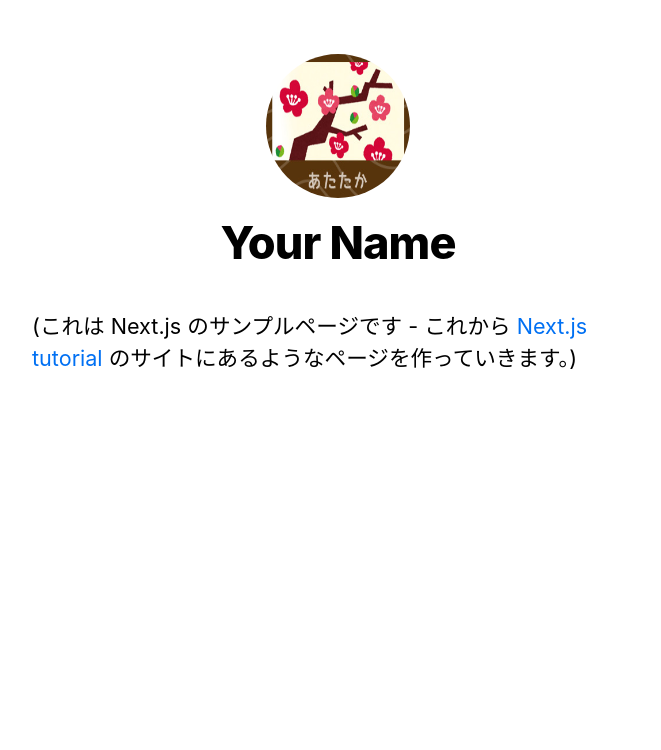
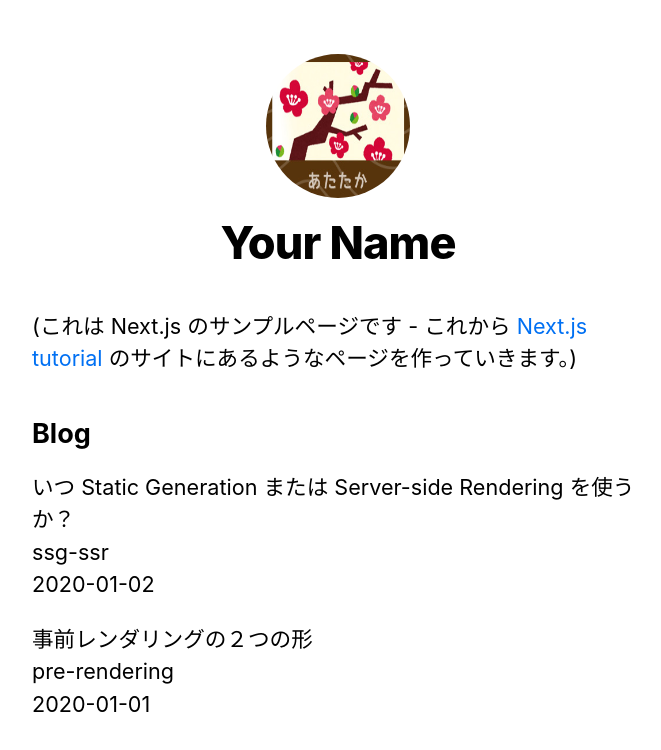
Before and after one commit to hykwshuhei/nextjs-blog, a Next.js app: page / in a window 1280 px wide. Shown: the top 750 px of the page, without its empty margins (302-963 px from the left). Built offline with nearby package versions, Linux system fonts and the light colour scheme.

Commit message:
Initial commit in feature/pre-rendering

```diff
--- /dev/null
+++ b/lib/posts.js
@@ -0,0 +1,37 @@
+import { readdirSync, readFileSync } from 'fs';
+import path from 'path';
+import matter from 'gray-matter';
+
+const postsDirectory = path.join(process.cwd(), 'posts');
+
+export function getSortedPostsData() {
+  // /posts 下のファイル名一覧を取得する
+  const fileNames = readdirSync(postsDirectory);
+  const allPostsData = fileNames.map((fileName) => {
+    // id を取得するために、拡張子 .md をファイル名から除去する
+    const id = fileName.replace(/\.md$/, '');
+
+    // Markdown を文字列に読み込む
+    const fullPath = path.join(postsDirectory, fileName);
+    const fileContents = readFileSync(fullPath, 'utf8');
+
+    // gray-matter を使用してメタデータ部をパースする
+    const matterResult = matter(fileContents);
+
+    // id とデータをあわせる
+    return {
+      id,
+      ...matterResult.data,
+    };
+  });
+  // 日付で投稿をソートする
+  return allPostsData.sort(({ date: a }, { date: b }) => {
+    if (a < b) {
+      return 1;
+    } else if (a > b) {
+      return -1;
+    } else {
+      return 0;
+    }
+  });
+}
--- a/next.config.js
+++ b/next.config.js
@@ -1,6 +1,7 @@
 /** @type {import('next').NextConfig} */
 const nextConfig = {
   reactStrictMode: true,
+  swcMinify : true
 }
 
 module.exports = nextConfig
--- a/package.json
+++ b/package.json
@@ -11,6 +11,7 @@
   "dependencies": {
     "eslint": "8.27.0",
     "eslint-config-next": "13.0.2",
+    "gray-matter": "^4.0.3",
     "next": "13.0.2",
     "react": "18.2.0",
     "react-dom": "18.2.0"
--- a/pages/index.js
+++ b/pages/index.js
@@ -1,8 +1,18 @@
 import Head from 'next/head';
 import Layout, { siteTitle } from './components/layout';
 import utilStyles from '../styles/utils.module.css';
+import { getSortedPostsData } from '../lib/posts';
 
-export default function Home() {
+export async function getStaticProps() {
+  const allPostsData = getSortedPostsData();
+  return {
+    props: {
+      allPostsData,
+    },
+  };
+}
+
+export default function Home({allPostsData}) {
   return (
     <Layout home>
       <Head>
@@ -16,82 +26,38 @@ export default function Home() {
           のサイトにあるようなページを作っていきます。)
         </p>
       </section>
+      <section className={`${utilStyles.headingMd} ${utilStyles.padding1px}`}>
+        <h2 className={utilStyles.headingLg}>Blog</h2>
+        <ul className={utilStyles.list}>
+          {allPostsData.map(({ id, date, title }) => (
+            <li className={utilStyles.listItem} key={id}>
+              {title}
+              <br />
+              {id}
+              <br />
+              {date}
+            </li>
+          ))}
+        </ul>
+      </section>
     </Layout>
   );
 }
 
-// import Head from 'next/head'
-// import Image from 'next/image'
-// import styles from '../styles/Home.module.css'
-// import Link from 'next/link';
-
-// export default function Home() {
-//   return (
-//     <div className={styles.container}>
-//       <Head>
-//         <title>Create Next App</title>
-//         <meta name="description" content="Generated by create next app" />
-//         <link rel="icon" href="/favicon.ico" />
-//       </Head>
-
-//       <main className={styles.main}>
-//       <h1 className={styles.title}>
-//         <Link href="/posts/first-post">
-//           このページ
-//         </Link>{' '}
-//         を読もう！
-//       </h1>
-
-//         <p className={styles.description}>
-//           Get started by editing{' '}
-//           <code className={styles.code}>pages/index.js</code>
-//         </p>
-
-//         <div className={styles.grid}>
-//           <a href="https://nextjs.org/docs" className={styles.card}>
-//             <h2>Documentation &rarr;</h2>
-//             <p>Find in-depth information about Next.js features and API.</p>
-//           </a>
-
-//           <a href="https://nextjs.org/learn" className={styles.card}>
-//             <h2>Learn &rarr;</h2>
-//             <p>Learn about Next.js in an interactive course with quizzes!</p>
-//           </a>
-
-//           <a
-//             href="https://github.com/vercel/next.js/tree/canary/examples"
-//             className={styles.card}
-//           >
-//             <h2>Examples &rarr;</h2>
-//             <p>Discover and deploy boilerplate example Next.js projects.</p>
-//           </a>
-
-//           <a
-//             href="https://vercel.com/new?utm_source=create-next-app&utm_medium=default-template&utm_campaign=create-next-app"
-//             target="_blank"
-//             rel="noopener noreferrer"
-//             className={styles.card}
-//           >
-//             <h2>Deploy &rarr;</h2>
-//             <p>
-//               Instantly deploy your Next.js site to a public URL with Vercel.
-//             </p>
-//           </a>
-//         </div>
-//       </main>
-
-//       <footer className={styles.footer}>
-//         <a
-//           href="https://vercel.com?utm_source=create-next-app&utm_medium=default-template&utm_campaign=create-next-app"
-//           target="_blank"
-//           rel="noopener noreferrer"
-//         >
-//           Powered by{' '}
-//           <span className={styles.logo}>
-//             <Image src="/vercel.svg" alt="Vercel Logo" width={72} height={16} />
-//           </span>
-//         </a>
-//       </footer>
-//     </div>
-//   )
+//       <section className={`${utilStyles.headingMd} ${utilStyles.padding1px}`}>
+//         <h2 className={utilStyles.headingLg}>Blog</h2>
+//         <ul className={utilStyles.list}>
+//           {allPostsData.map(({ id, date, title }) => (
+//             <li className={utilStyles.listItem} key={id}>
+//               {title}
+//               <br />
+//               {id}
+//               <br />
+//               {date}
+//             </li>
+//           ))}
+//         </ul>
+//       </section>
+//     </Layout>
+//   );
 // }
--- /dev/null
+++ b/posts/pre-rendering.md
@@ -0,0 +1,11 @@
+---
+title: '事前レンダリングの２つの形'
+date: '2020-01-01'
+---
+
+Next.js には 2 つの事前レンダリングがあります。**Static Generation** と **Server-side Rendering** です。この 2 つの違いは、そのページの HTML がいつ生成されるかです。
+
+- **Static Generation** は**ビルド時**に HTML を生成します。事前に生成された HTML はリクエストされるたびに _再利用_ されます。
+- **Server-side Rendering** は、**リクエストごと**に HTML を生成する事前レンダリングです。
+
+重要なのは、Next.js ではページごとにどの事前レンダリングを利用するか選ぶことができるということです。Static Generation を大半のページに利用しつつ、その他のページを Server-side Rendering で作ったハイブリッドな Next.js アプリケーションを作成することができます。
--- /dev/null
+++ b/posts/ssg-ssr.md
@@ -0,0 +1,19 @@
+---
+title: 'いつ Static Generation または Server-side Rendering を使うか？'
+date: '2020-01-02'
+---
+
+可能な場合は **Static Generation** を使うことを勧めます。ページは一度だけ生成され、CDN によって送送されます。これにより、リクエストごとにページを生成するよりもずっと速く応答することができます。
+
+Static Generation は次のようなページに使用できます。
+
+- マーケティングページ
+- ブログ記事
+- EC サイトの商品一覧
+- ヘルプとドキュメント
+
+「このページはユーザのリクエストの前に生成できるか」自問してみてください。もし答えが yes であれば、Static Generation を使ってください。
+
+反対に、ユーザのリクエスト前にページを生成できないのであれば、Static Generation は相応しくありません。データが頻繁に更新されたり、リクエストのたびにページのコンテンツが更新されたりする場合です。
+
+そのような場合は、**Server-Side Rendering** を利用できます。少し遅くなる代わりに、生成されるページは毎回更新されます。もしくは、事前レンダリングではなくクライアント側から JavaScript によってデータを取得することもできます。
```
Also changed, not shown: 1 other file (tests, documents, lock files or other folders).
